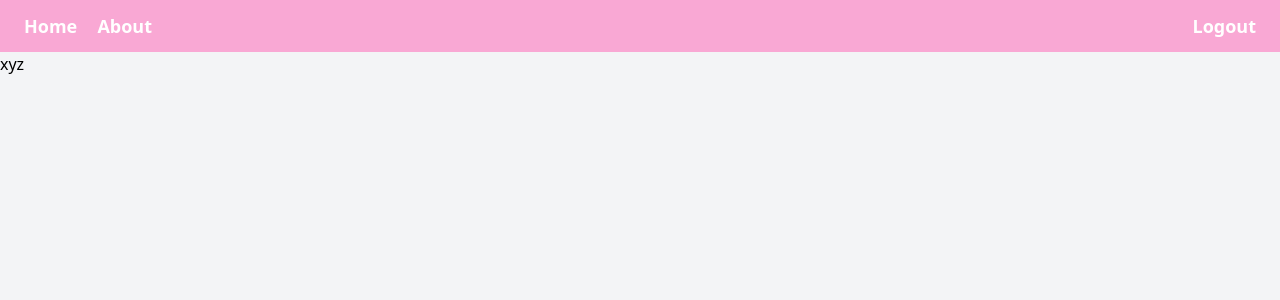
After one commit to boguspack/flask_project, a Flask app: page /about in a window 1280 px wide. The commit adds this page. Shown: the top 300 px of the page. Run offline with Flask 3, Linux system fonts and the light colour scheme; a user stored in the database is signed in; some libraries are stand-ins or nearby versions.

Commit message:
last commit

```diff
--- a/app.py
+++ b/app.py
@@ -1,5 +1,8 @@
 from flask import Flask
 from flask_sqlalchemy import SQLAlchemy
+from flask_bcrypt import Bcrypt
+from flask_login import LoginManager
+
 
 app= Flask(__name__)
 
@@ -7,6 +10,11 @@ app.config["SECRET_KEY"] ="cd4efa1159263e7118e076584d317ec0"
 app.config["SQLALCHEMY_DATABASE_URI"]= "sqlite:///site.db"
 
 db=SQLAlchemy(app)
+bcrypt= Bcrypt(app)
+loginM= LoginManager(app)
+
+loginM.login_view= "login"
+loginM.login_message_category= "info"
 
 from  routes import *
 
--- a/routes.py
+++ b/routes.py
@@ -1,11 +1,22 @@
-from flask import render_template, url_for, redirect
-from app import app, db
+from flask import render_template, url_for, redirect, flash
+from app import app, db , bcrypt
 from form import signupform, loginform
 from models import User
+from flask_login import login_user, current_user, logout_user, login_required
+
+
+@app.route("/")
+@app.route("/home")
+def home():
+    return render_template("home.html")
+
 
 
 @app.route("/signup", methods=["GET", "POST"])
 def signup():
+    if current_user.is_authenticated:
+        return redirect(url_for("about"))
+
     form = signupform()
     if form.validate_on_submit():
         firstname = form.firstname.data
@@ -15,11 +26,13 @@ def signup():
         gender = form.gender.data
         dob = form.DOB.data
 
+        hashpassword=bcrypt.generate_password_hash(password).decode("utf-8")
+
         person = User(
             fname=firstname,
             lname=lastname,
             email=email,
-            pwd=password,
+            pwd=hashpassword,
             gender=gender,
             dob=dob,
         )
@@ -28,24 +41,40 @@ def signup():
 
         db.session.add(person)
         db.session.commit()
+
+        flash("Account created","success")
+
+
         del person
 
-        return redirect(url_for("home"))
+        return redirect(url_for("login"))
     return render_template("signup.html", form=form)
 
 
 @app.route("/login", methods=["GET", "POST"])
 def login():
+    if current_user.is_authenticated:
+        return redirect(url_for("about"))
     form = loginform()
     if form.validate_on_submit():
-        username = form.username.data
-        password = form.password.data
-
-        return redirect(url_for("home"))
+        user= User.query.filter_by(email=form.email.data).first()
+        if user and bcrypt.check_password_hash(user.pwd,form.password.data):
+            login_user(user)
+            return redirect(url_for("about"))
+        else:
+            flash("login unsuccessful","danger")
     return render_template("login.html", form=form)
 
 
-@app.route("/")
-@app.route("/home")
-def home():
-    return render_template("home.html")
+@app.route('/about')
+@login_required
+def about():
+    return render_template("about.html")
+
+
+
+@app.route('/logout')
+@login_required
+def logout():
+    logout_user()
+    return redirect(url_for("home"))
--- /dev/null
+++ b/templates/about.html
@@ -0,0 +1,3 @@
+{%  extends "base.html" %}
+{% block title  %} About {% endblock %}
+{%  block content %}   <body> <h1> xyz </h1> </body> {% endblock %}
--- a/templates/base.html
+++ b/templates/base.html
@@ -1,25 +1,47 @@
 <!DOCTYPE html>
 <html lang="en">
+
 <head>
   <meta charset="UTF-8" />
   <meta name="viewport" content="width=device-width, initial-scale=1.0" />
   <script src="https://cdn.tailwindcss.com"></script>
   <title>{% block title %} {% endblock %}</title>
 </head>
+
 <body class="bg-gray-100">
-    <nav class="bg-pink-300 py-3 px-6 flex justify-between items-center shawdow-md">
-      <div class="flex item-center">
-        <a href=" {{ url_for ('home') }}" class="text-white text-lg font-semibold hover:text-pink-200"> Home</a>
+  <nav class="bg-pink-300 py-3 px-6 w-full shawdow-md">
+
+
+    <div class="grid grid-cols-2 w-full">
+
+      <div class="col-span-1 space-x-4">
+        <a href=" {{ url_for ('home') }}" class="text-white text-lg font-semibold hover:text-pink-200">
+          Home</a>
+        {% if current_user.is_authenticated %}
+        <a href=" {{ url_for ('about') }}" class="text-white text-lg font-semibold hover:text-pink-200">
+          About</a>
+        {% endif %}
       </div>
-      <div class="flex items-center">
-        <a href=" {{ url_for ('signup') }}" class="text-white text-lg font-semibold hover:text-pink-200"> Signup</a>
+
+      <div class="col-span-1 flex items-end justify-end space-x-4">
+        {% if current_user.is_authenticated %}
+        <a href=" {{ url_for ('logout') }}" class="text-white text-lg font-semibold hover:text-pink-200">
+          Logout</a>
+        {% else %}
+        <a href=" {{ url_for ('signup') }}" class="text-white text-lg font-semibold hover:text-pink-200">
+          Signup</a>
+        <a href=" {{ url_for ('login') }}" class="text-white text-lg font-semibold hover:text-pink-200">
+          Login</a>
+        {% endif %}
       </div>
-      <div class="flex items-center">
-        <a href=" {{ url_for ('login') }}" class="text-white text-lg font-semibold hover:text-pink-200"> Login</a>
+
     </div>
+
+
   </nav>
 
   {% block content %} {% endblock %}
   <footer></footer>
 </body>
+
 </html>
--- a/templates/login.html
+++ b/templates/login.html
@@ -7,8 +7,8 @@
 
 {{ form.hidden_tag() }}
 <div>
-    {{ form.username.label(class="block text-gray-700 text-sm font-semibold mb-2") }}
-    {{ form.username(class="shadow appearance-none border rounded w-full py-2 px-3 text-gray-700 leading-tight focus:outline-none focus:shadow-outline") }}
+    {{ form.email.label(class="block text-gray-700 text-sm font-semibold mb-2") }}
+    {{ form.email(class="shadow appearance-none border rounded w-full py-2 px-3 text-gray-700 leading-tight focus:outline-none focus:shadow-outline") }}
 </div>
 
 <div>
```
Also changed, not shown: form.py (+7 -2 lines), models.py (+9 -2 lines), instance/site.db. Lines whose indentation alone changed are shown as unchanged.
